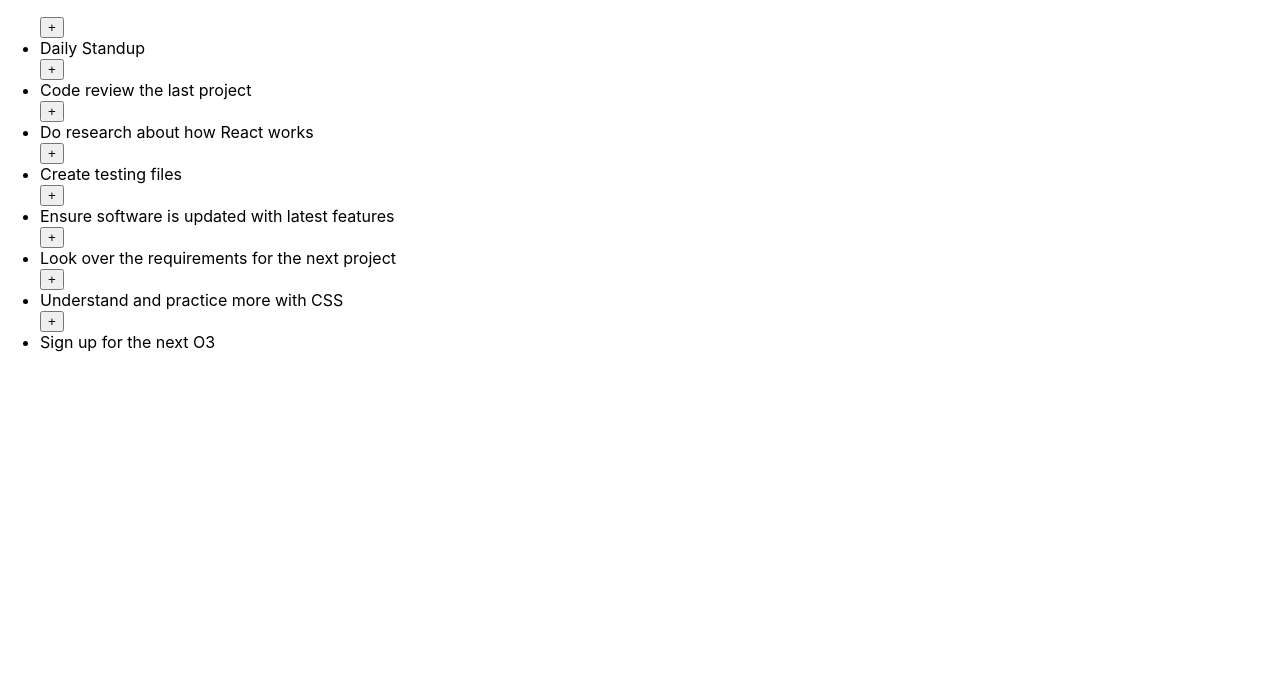
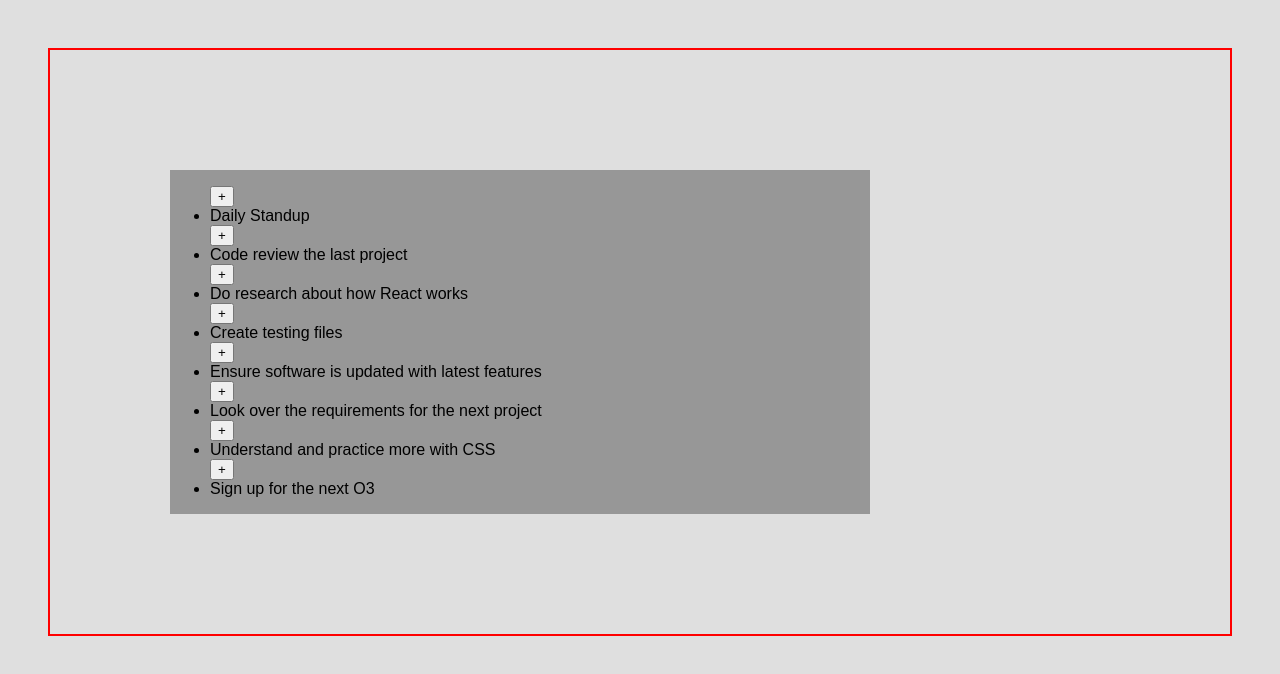
Before and after one commit to justwillj/-Task-tracker-exercise, a React (Create React App) app: page / in a window 1280 px wide. Shown: the top 674 px of the page. Built offline with nearby package versions, Linux system fonts and the light colour scheme.

Commit message:
Added basic CSS to the Task list

```diff
--- a/src/App.css
+++ b/src/App.css
@@ -1,38 +1,22 @@
-.App {
-  text-align: center;
+* {
+  box-sizing: border-box;
 }
 
-.App-logo {
-  height: 40vmin;
-  pointer-events: none;
+body {
+  font-family: sans-serif;
+  margin: 3rem;
+  background-color: #dfdfdf;
 }
 
-@media (prefers-reduced-motion: no-preference) {
-  .App-logo {
-    animation: App-logo-spin infinite 20s linear;
-  }
-}
+.tasks{
+  border: 2px solid red;
+  display: flex;
+  column-gap: 100px;
+  padding: 120px;
+ }
 
-.App-header {
-  background-color: #282c34;
-  min-height: 100vh;
-  display: flex;
-  flex-direction: column;
-  align-items: center;
-  justify-content: center;
-  font-size: calc(10px + 2vmin);
-  color: white;
-}
-
-.App-link {
-  color: #61dafb;
-}
-
-@keyframes App-logo-spin {
-  from {
-    transform: rotate(0deg);
-  }
-  to {
-    transform: rotate(360deg);
-  }
-}
+ .task-list{
+   height: 100%;
+   width: 700px;
+   background-color: rgb(151, 151, 151);
+ }
--- a/src/components/TaskList.js
+++ b/src/components/TaskList.js
@@ -36,7 +36,8 @@ function TaskList() {
   ]);
 
   return (
-    <div>
+    <div className="tasks">
+      <div className="task-list">
         <ul>
           {tasks.map((item) => (
             <div>
@@ -48,6 +49,7 @@ function TaskList() {
           ))}
         </ul>
       </div>
+    </div>
   );
 }
 export default TaskList;
```
Lines whose indentation alone changed are shown as unchanged.
